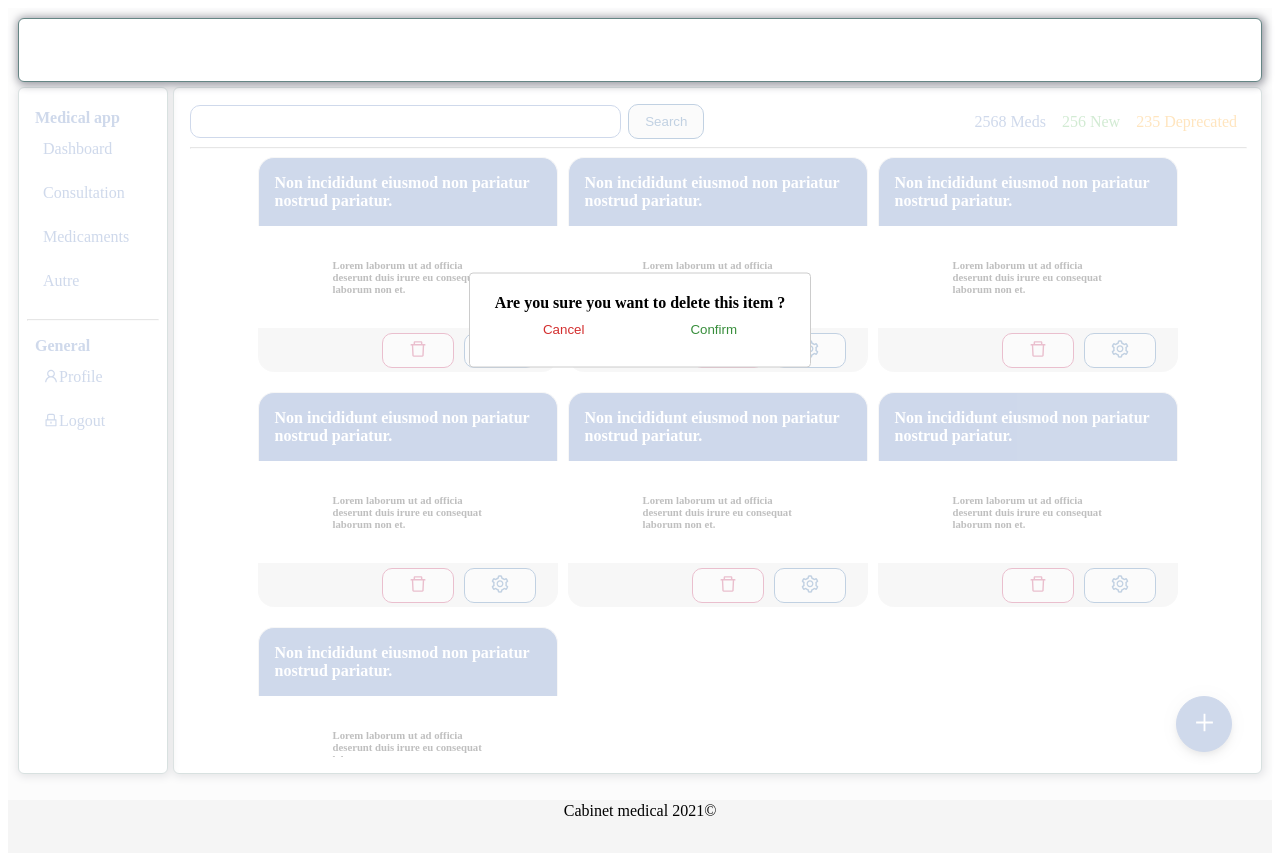
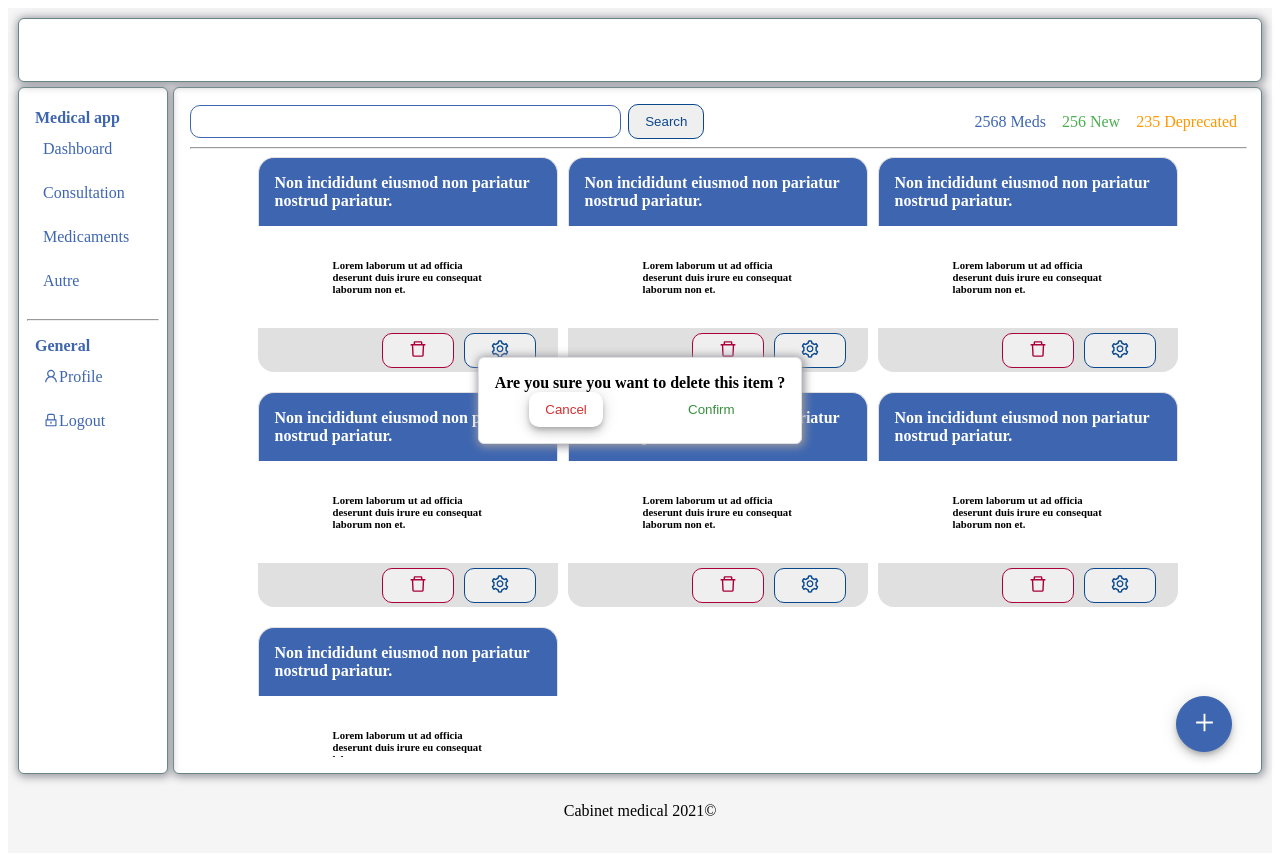
Before and after one commit to NasserBvB/front-cabinet-medical, a React (Create React App) app: page /medicaments in a window 1280 px wide. Both pictures are taken after a click on the button 417 px from the left and 350 px from the top of the page. Shown: the top 854 px of the page. Built offline with nearby package versions, Linux system fonts and the light colour scheme.

Commit message:
chore: fix error

```diff
--- a/package.json
+++ b/package.json
@@ -16,9 +16,9 @@
     "react": "^17.0.2",
     "react-dom": "^17.0.2",
     "react-icons": "^4.2.0",
-    "react-modal": "^3.12.1",
     "react-router-dom": "^5.2.0",
     "react-scripts": "4.0.3",
+    "reactjs-popup": "^2.0.4",
     "typescript": "^4.1.2",
     "web-vitals": "^1.0.1"
   },
--- a/src/modules/Medicaments/components/Medicament/index.tsx
+++ b/src/modules/Medicaments/components/Medicament/index.tsx
@@ -40,7 +40,7 @@ export default function Medicament(props: Iprops) {
           <AiOutlineSetting size="20px" />
         </Button>
       </CardActions>
-      <Modal closeModal={handleClose} isOpen={open}>
+      <Modal closeModal={handleClose} open={open}>
         <CardTitle title="Are you sure you want to delete this item ?" />
         <ButtonsSure>
           <Button color="error" variant="text">
--- a/src/modules/Medicaments/index.tsx
+++ b/src/modules/Medicaments/index.tsx
@@ -139,11 +139,11 @@ export default function Medicaments() {
         <AiOutlinePlus size="25px" />
       </FabButton>
 
-      <Modal closeModal={handleClose} isOpen={openNewMedicament}>
+      <Modal closeModal={handleClose} open={openNewMedicament}>
         <NewMedicament type="create" handleChange={handleChangeNewMed} {...newMed} handleSubmit={handleCreate} />
       </Modal>
 
-      <Modal closeModal={handleCloseModification} isOpen={openUpdateMedicament}>
+      <Modal closeModal={handleCloseModification} open={openUpdateMedicament}>
         <NewMedicament type='update' handleChange={handleChangeUpdateMed}
           {...selectedMed}
           handleSubmit={handleUpdate}
--- a/src/ui/CustomModal/index.tsx
+++ b/src/ui/CustomModal/index.tsx
@@ -1,20 +1,17 @@
 import React from "react";
-import { default as CustomModal, Props } from "react-modal";
-import { modalStyles } from "./styles";
+import { default as Popup } from "reactjs-popup";
+import { Wrapper } from "./styles";
 
-interface IProps extends Props {
+interface IProps  {
   closeModal: () => void;
   children: React.ReactNode;
+  open: boolean;
 }
-const Modal = ({ closeModal, children, ...rest }: IProps) => {
+const Modal = ({ closeModal, children, open }: IProps) => {
   return (
-    <CustomModal
-    onRequestClose={closeModal}
-      style={modalStyles}
-      {...rest}
-    >
-      {children}
-    </CustomModal>
+    <Popup open={open} onClose={closeModal}>
+      <Wrapper>{children}</Wrapper>
+    </Popup>
   );
 };
 export default Modal;
--- a/src/ui/CustomModal/styles.ts
+++ b/src/ui/CustomModal/styles.ts
@@ -1,3 +1,4 @@
+import styled from "@emotion/styled";
 
 export const modalStyles = {
     content: {
@@ -10,3 +11,11 @@ export const modalStyles = {
         minHeight: "min-Content",
     },
 };
+
+export const Wrapper = styled.div`
+  background-color: white;
+  border: 1px solid ${(props) => props.theme.palette.divider};
+  border-radius: 6px;
+  box-shadow: 1px 1px 8px 2px #9899a1;
+  padding: 16px;
+`;
```
Also changed, not shown: 1 other file (tests, documents, lock files or other folders).
